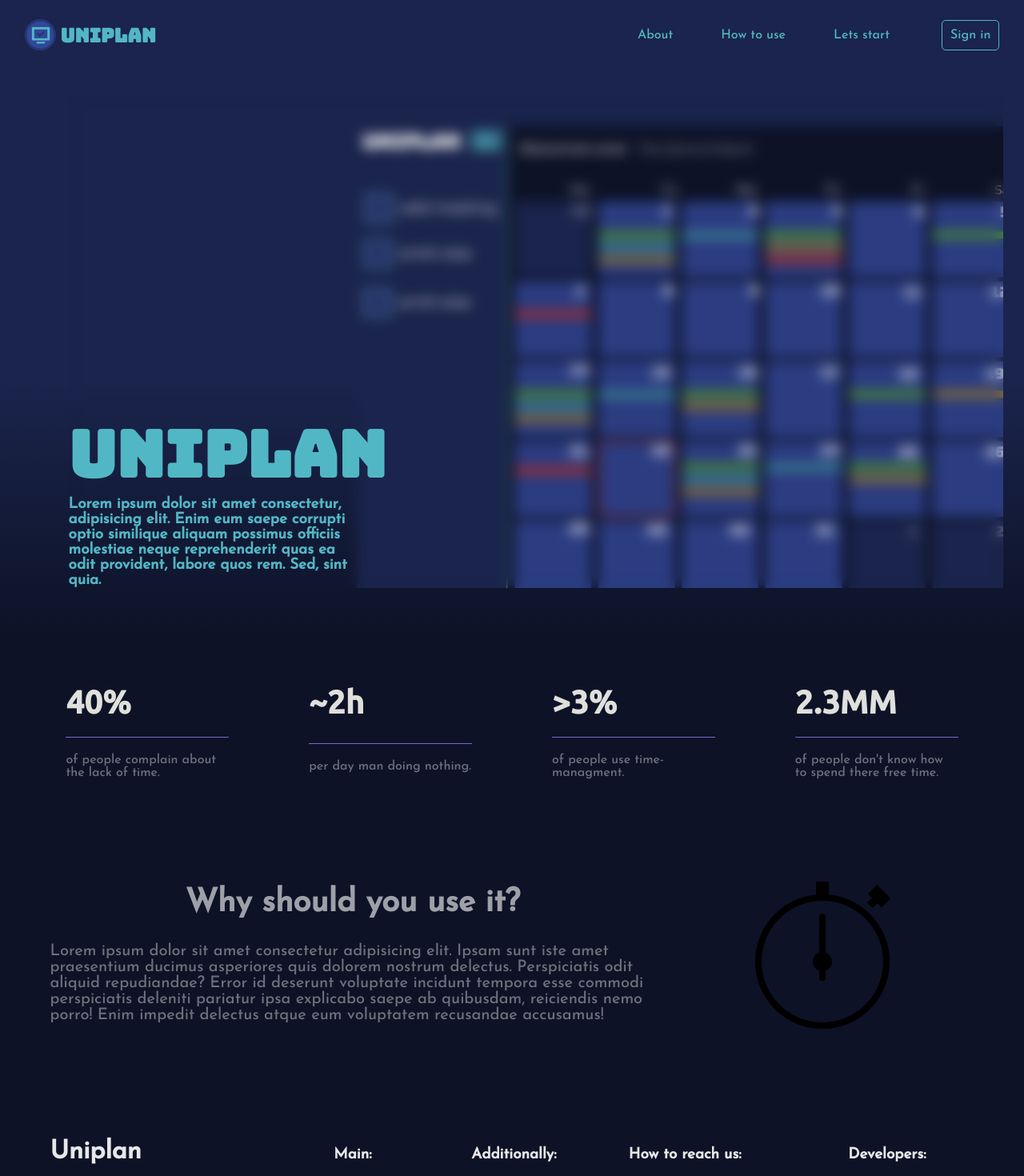
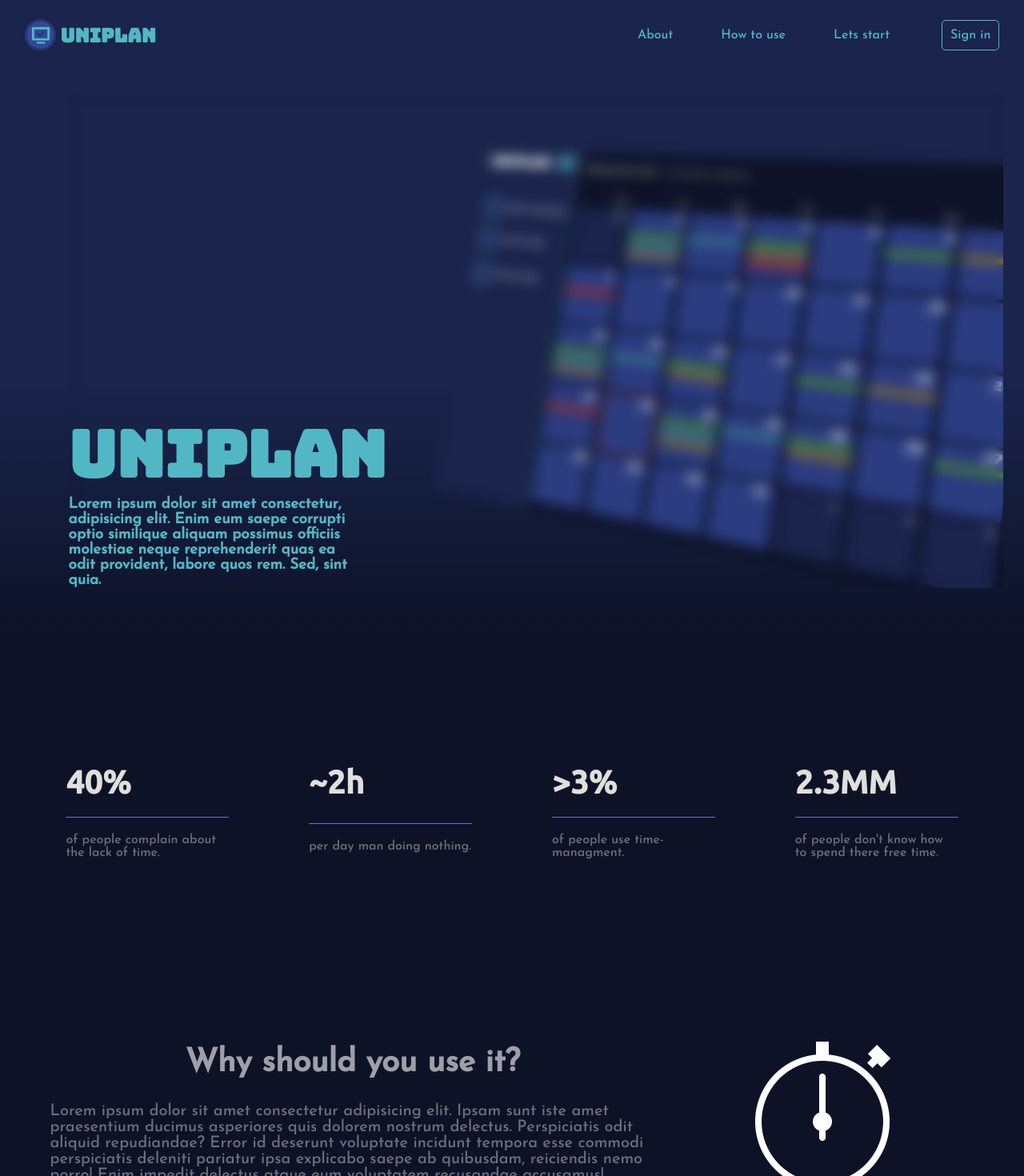
Before and after one commit to super-puper-org/uniplan-front, a Vue app: page / in a window 1280 px wide. Shown: the top 1470 px of the page at 80% size. Built offline with nearby package versions, Linux system fonts and the light colour scheme.

Commit message:
Delete useless comments

```diff
--- a/src/components/up-landing.vue
+++ b/src/components/up-landing.vue
@@ -9,7 +9,6 @@
             <li><a href="#">Lets start</a></li>
          </ul>
          <button class="signIn">Sign in</button>
-         <!-- <button class="signUp">Sign up</button> -->
       </nav>
 
       <!-- <dialog
@@ -57,7 +56,7 @@
 
       <footer>
          <div>
-            <h1 class="header-footer"><!-- <img src="../assets/logo.png" class="logo"/> -->Uniplan</h1>
+            <h1 class="header-footer">Uniplan</h1>
          </div>
          <div>
             <h3 class="sub-header">Main:</h3>
@@ -132,7 +131,6 @@ export default{
    }
 
    .wrapper{
-      /* background: red; */
       margin: 0px auto;
 
       display: flex;
@@ -142,31 +140,13 @@ export default{
       width: 100%;
 
       height: 100%;
-      /* background-color: var(--medium); */
+
       padding: 0 2%;
 
 
       background: rgb(13,18,38);
       background: linear-gradient(0deg, rgba(13,18,38,1) 0%, rgba(26,36,76,1) 40%);
    }
-
-   /* @media (max-width: 1200px){
-      .wrapper{
-         max-width: 970px;
-      }
-   }
-
-   @media (max-width: 992px){
-      .wrapper{
-         max-width: 750px;
-      }
-   }
-
-   @media (max-width: 767px){
-      .wrapper{
-         max-width: none;
-      }
-   } */
 
    .header{
       font-family: 'Bungee', cursive;
@@ -244,40 +224,26 @@ export default{
       border: 2px solid var(--accent);
    }
 
-   /* .signUp{
-      background-color: var(--accent);
-      color: var(--dark);
-      border: 1px solid var(--accent)
-   }
-
-   .signUp:hover{
-      background-color: var(--medium);
-      color: var(--accent);
-   } */
-
    .description-module{
       height: 100vh;
       margin-top: 30px;
       margin-left: 60px;
-      /* background-color: var(--dark); */
 
+      margin-bottom: 100px;
 
-
-      background-image: url(../assets/first_module_background_image.png);
+      background-image: url(../assets/landing-background.png);
       background-repeat: no-repeat;
 
       background-position-x: 360px;
-      background-position-y: 40px;
+      background-position-y: 30px;
    }
 
    .text-description{
       padding-top: 34%;
       color: var(--accent);
-      /* background: rgba(255, 255, 255, 0.2); */
       height:100%;
 
       backdrop-filter: blur(8px);
-      /* background-color:var(--light); */
    }
 
    .text-description h1{
@@ -286,7 +252,7 @@ export default{
       animation-duration: 1.5s;
       animation-timing-function: ease-in-out;
       animation-delay: 0s;
-      /* animation-iteration-count: 2; */
+
       animation-name: slideInLeft;
    }
 
@@ -295,7 +261,7 @@ export default{
       animation-duration: 2s;
       animation-timing-function: ease-in-out;
       animation-delay: 0s;
-      /* animation-iteration-count: 2; */
+
       animation-name: slideInLeft;
    }
 
@@ -311,8 +277,9 @@ export default{
    .second-module{
       height: 40vh;
       width: 94%;
-      /* background-color: var(--dark); */
+
       margin-top: 100px;
+      margin-bottom: 100px;
 
       display: grid;
       gap: 60px;
@@ -325,10 +292,10 @@ export default{
    .second-module div{
       display: grid;
       place-items: left;
-      /* border: 2px dashed lightgray; */
+
       margin: 10px;
       padding: 10px;
-      /* color: var(--accent); */
+
    }
 
    .second-module h2{
@@ -348,8 +315,9 @@ export default{
       height: 40vh;
       width: 94%;
       margin-left: 3%;
-      /* background-color: var(--dark); */
+
       margin-top: 100px;
+      margin-bottom: 100px;
 
       display: grid;
       gap: 20px;
@@ -367,6 +335,7 @@ export default{
 
    .third-module img{
       width: 200px;
+      filter: invert(1);
    }
 
    .third-module h2{
@@ -395,8 +364,7 @@ export default{
 
    .footer-header{
       font-family: 'Bungee', cursive;
-      /* display: flex; */
-      /* align-items: center; */
+
       cursor: pointer;
 
       margin: 10px;
@@ -413,13 +381,11 @@ export default{
    }
 
    footer div ul{
-      /* flex: 1; */
       text-align: right;
       padding-right: 30px;
    }
 
    footer div ul li{
-      /* display: inline-block; */
       list-style: none;
       margin: 10px 30px;
    }
@@ -441,6 +407,7 @@ export default{
 
    .reach-ul a img{
       width: 30px;
+      filter: invert(1);
    }
 
    footer div ul li a{
```
